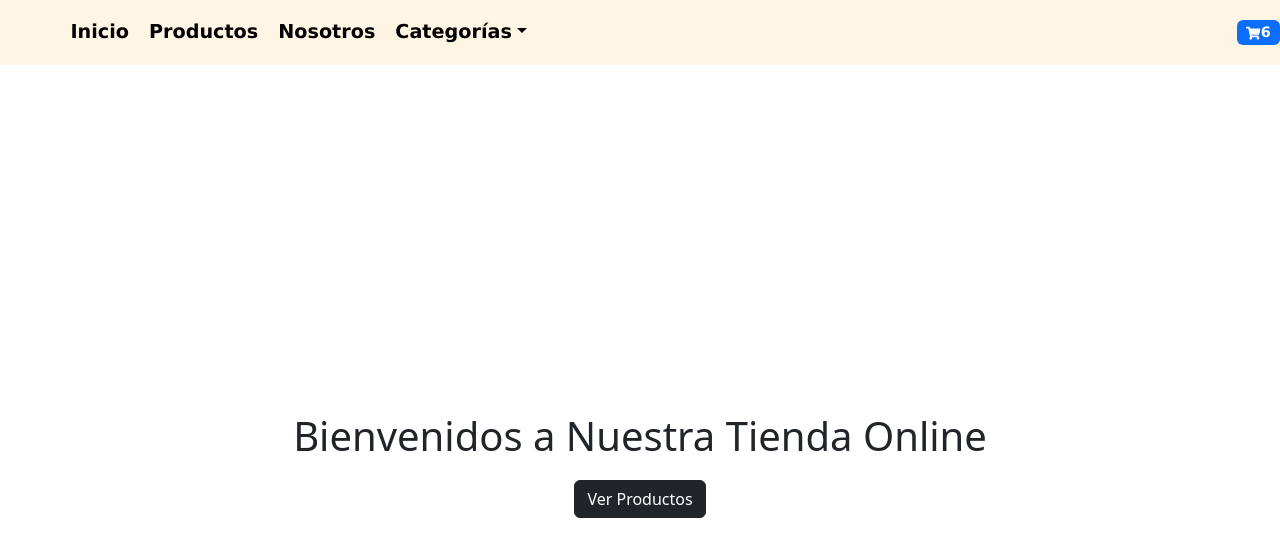
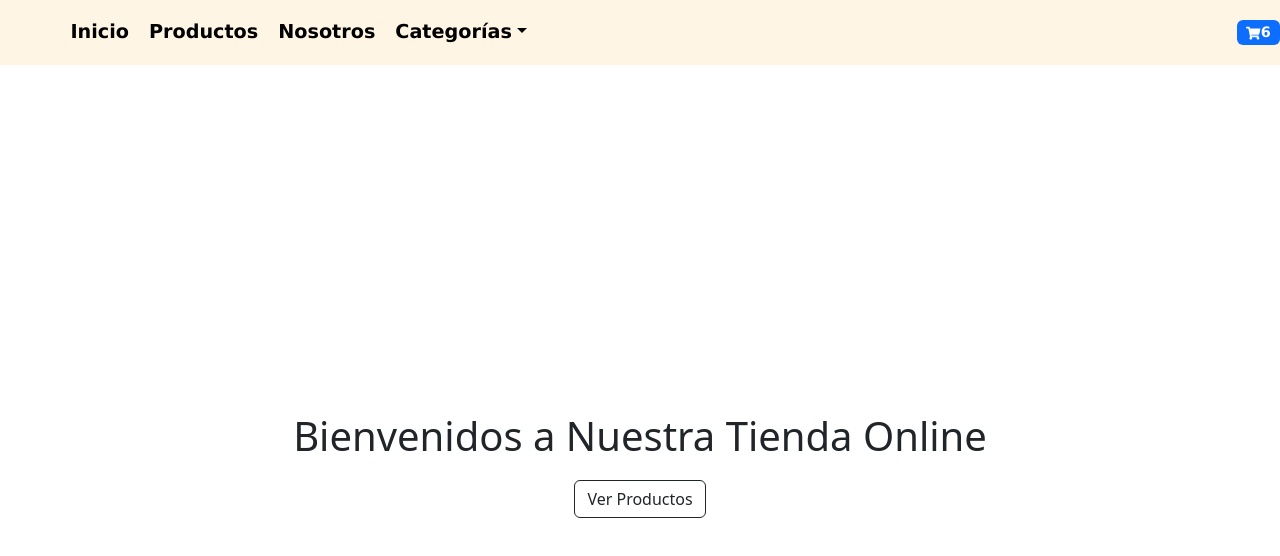
Before and after one commit to macarembado/React-com47245, a React (Vite) app in the folder myecommerce/: page / in a window 1280 px wide. Shown: the top 556 px of the page. Built offline with nearby package versions, Linux system fonts and the light colour scheme.

Commit message:
modificacion de colores de la bienvenida

```diff
--- a/myecommerce/src/components/bienvenida/bienvenida.jsx
+++ b/myecommerce/src/components/bienvenida/bienvenida.jsx
@@ -7,7 +7,7 @@ const Bienvenida = () => {
     <div className="bienvenida-container">
       <h1 className="bienvenida-text">Bienvenidos a Nuestra Tienda Online</h1>
       <Link to="/products">
-        <button className="btn btn-dark bienvenida-button">Ver Productos</button>
+        <button className="btn btn-outline-dark bienvenida-button">Ver Productos</button>
       </Link>
     </div>
   );
```
